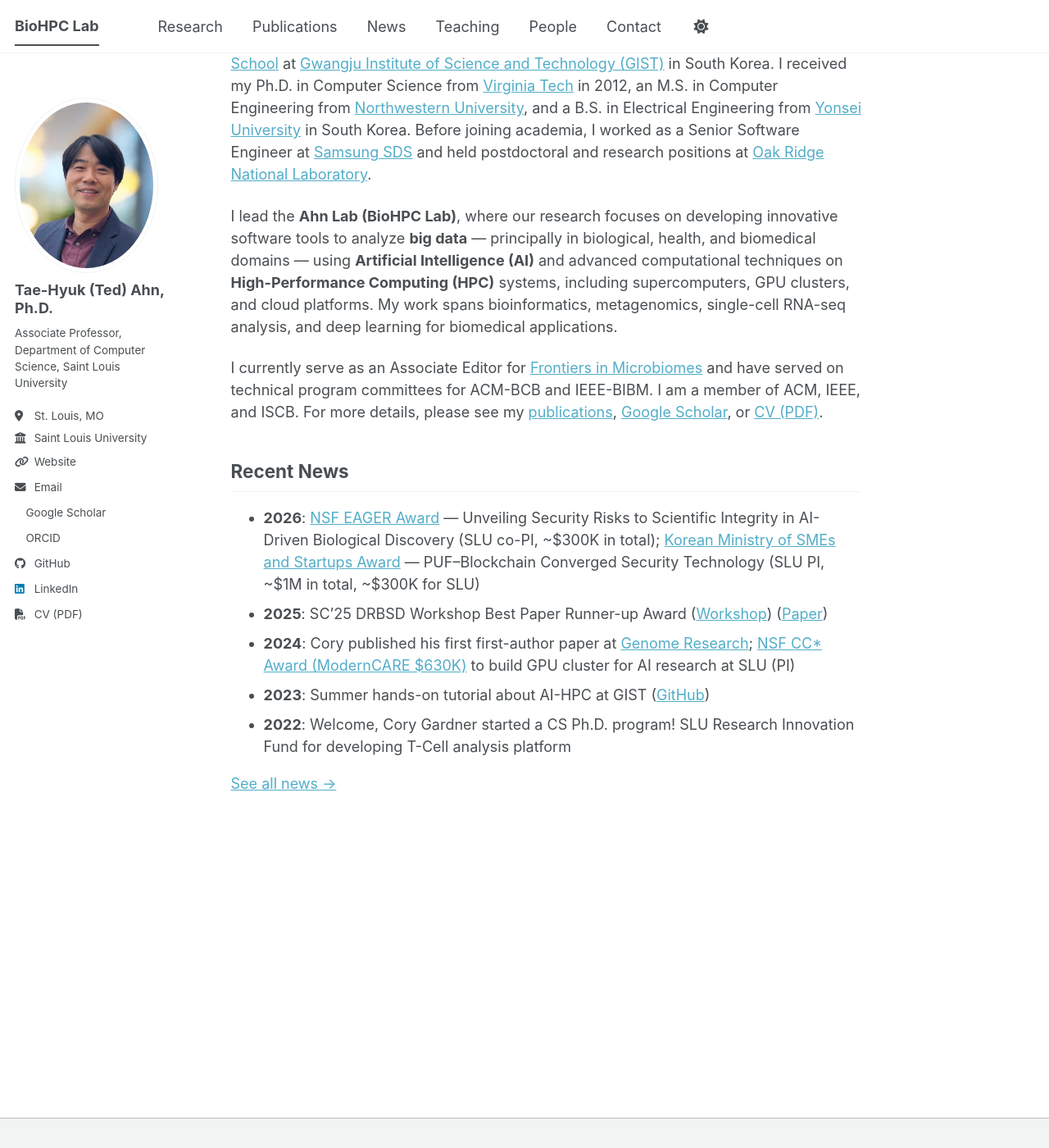
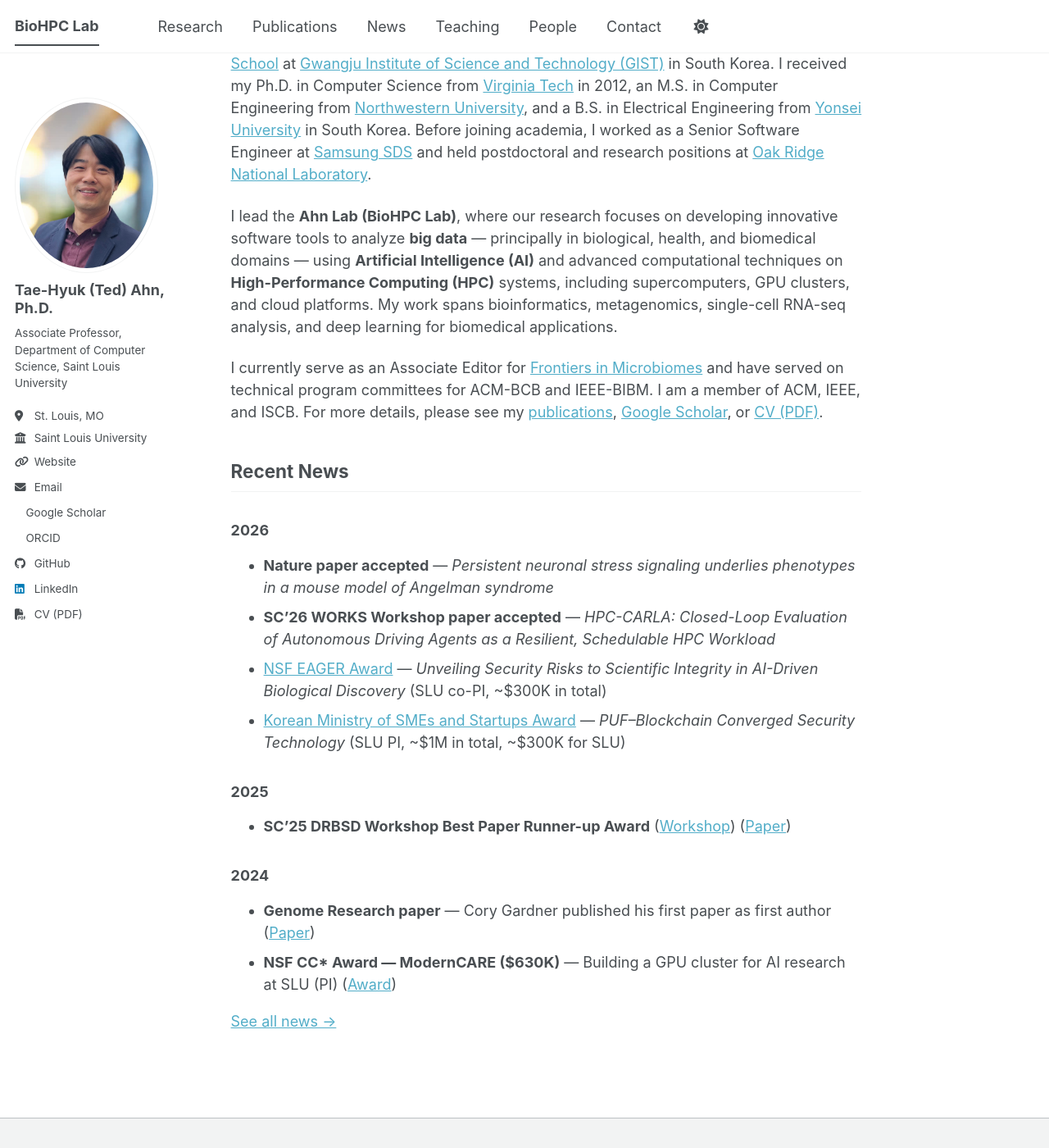
Before and after one commit to BioHPC/BioHPC.github.io, a Jekyll site: the page built from _pages/about.md, in a window 1280 px wide and 1400 px high, scrolled down 187 px. Shown: the whole window at 82% size. Built offline with Jekyll 4.4.1, drawn with Linux system fonts in a browser that asks for light colours; a style sheet for code colours, icons or effects is not loaded.

Commit message:
modified:   _pages/about.md

```diff
--- a/_pages/about.md
+++ b/_pages/about.md
@@ -15,12 +15,23 @@ I lead the **Ahn Lab (BioHPC Lab)**, where our research focuses on developing in
 
 I currently serve as an Associate Editor for [Frontiers in Microbiomes](https://www.frontiersin.org/journals/microbiomes) and have served on technical program committees for ACM-BCB and IEEE-BIBM. I am a member of ACM, IEEE, and ISCB. For more details, please see my [publications](/publications/), [Google Scholar](https://scholar.google.com/citations?user=LzZLPpAAAAAJ&hl=en), or [CV (PDF)](/files/CV_THAhn.pdf).
 
+
 ## Recent News
 
-- **2026**: [NSF EAGER Award](https://www.nsf.gov/) — Unveiling Security Risks to Scientific Integrity in AI-Driven Biological Discovery (SLU co-PI, ~$300K in total); [Korean Ministry of SMEs and Startups Award](https://www.mss.go.kr/) — PUF–Blockchain Converged Security Technology (SLU PI, ~$1M in total, ~$300K for SLU)
-- **2025**: SC'25 DRBSD Workshop Best Paper Runner-up Award ([Workshop](https://drbsd.github.io/)) ([Paper](https://doi.org/10.1145/3731599.3767378))
-- **2024**: Cory published his first first-author paper at [Genome Research](https://genome.cshlp.org/content/early/2024/11/08/gr279364124); [NSF CC* Award (ModernCARE $630K)](https://www.nsf.gov/awardsearch/showAward?AWD_ID=2430236) to build GPU cluster for AI research at SLU (PI)
-- **2023**: Summer hands-on tutorial about AI-HPC at GIST ([GitHub](https://github.com/BioHPC/GIST-AI-HPC-2024))
-- **2022**: Welcome, Cory Gardner started a CS Ph.D. program! SLU Research Innovation Fund for developing T-Cell analysis platform
+### **2026**
+
+* **Nature paper accepted** — *Persistent neuronal stress signaling underlies phenotypes in a mouse model of Angelman syndrome*
+* **SC'26 WORKS Workshop paper accepted** — *HPC-CARLA: Closed-Loop Evaluation of Autonomous Driving Agents as a Resilient, Schedulable HPC Workload*
+* [NSF EAGER Award](https://www.nsf.gov/) — *Unveiling Security Risks to Scientific Integrity in AI-Driven Biological Discovery* (SLU co-PI, ~$300K in total)
+* [Korean Ministry of SMEs and Startups Award](https://www.mss.go.kr/) — *PUF–Blockchain Converged Security Technology* (SLU PI, ~$1M in total, ~$300K for SLU)
+
+### **2025**
+
+* **SC'25 DRBSD Workshop Best Paper Runner-up Award** ([Workshop](https://drbsd.github.io/)) ([Paper](https://doi.org/10.1145/3731599.3767378))
+
+### **2024**
+
+* **Genome Research paper** — Cory Gardner published his first paper as first author ([Paper](https://genome.cshlp.org/content/early/2024/11/08/gr279364124))
+* **NSF CC* Award — ModernCARE ($630K)** — Building a GPU cluster for AI research at SLU (PI) ([Award](https://www.nsf.gov/awardsearch/showAward?AWD_ID=2430236))
 
 [See all news →](/news/)
```
